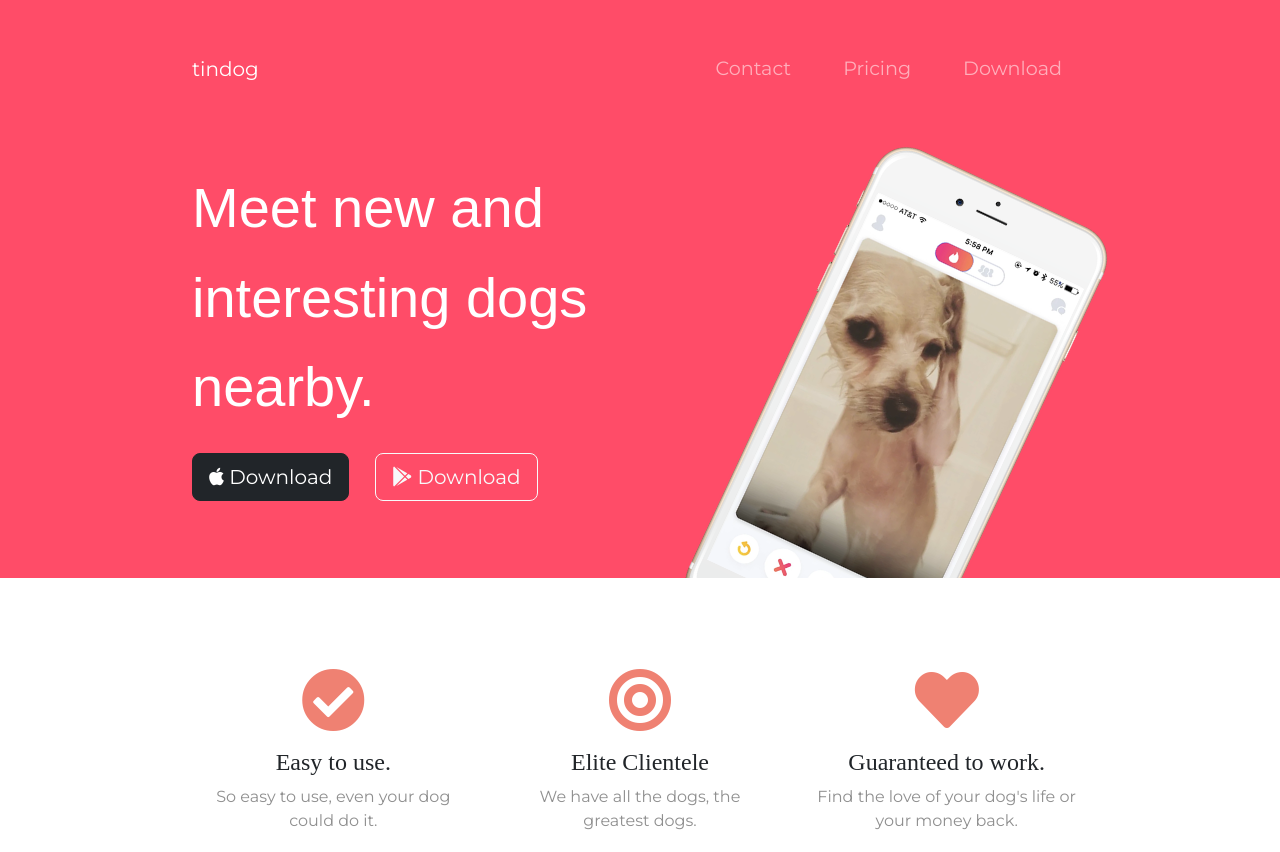
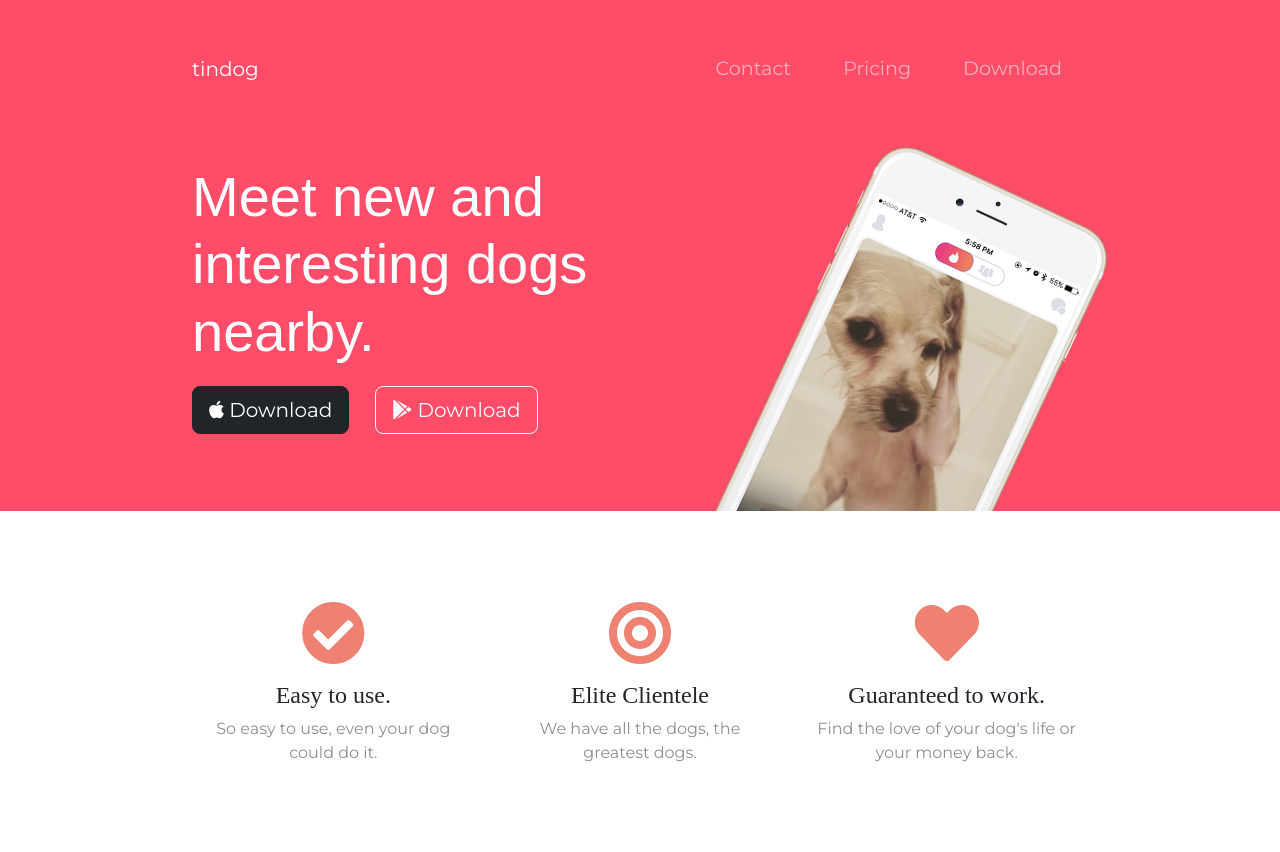
Before and after one commit to Karmakos/tindog-website, a plain HTML site: page index.html in a window 1280 px wide. Shown: the top 852 px of the page. Drawn offline with nearby package versions, Linux system fonts and the light colour scheme.

Commit message:
updated README.md

```diff
--- a/css/styles.css
+++ b/css/styles.css
@@ -8,7 +8,7 @@
 h1 {
 font-family: "Montserrat-black", sans-serif;
 font-size: 3.5rem;
-line-height: 1.6;
+line-height: 1.6 line;
 }
 h2{
   font-family: "Montserrat-black";
```
